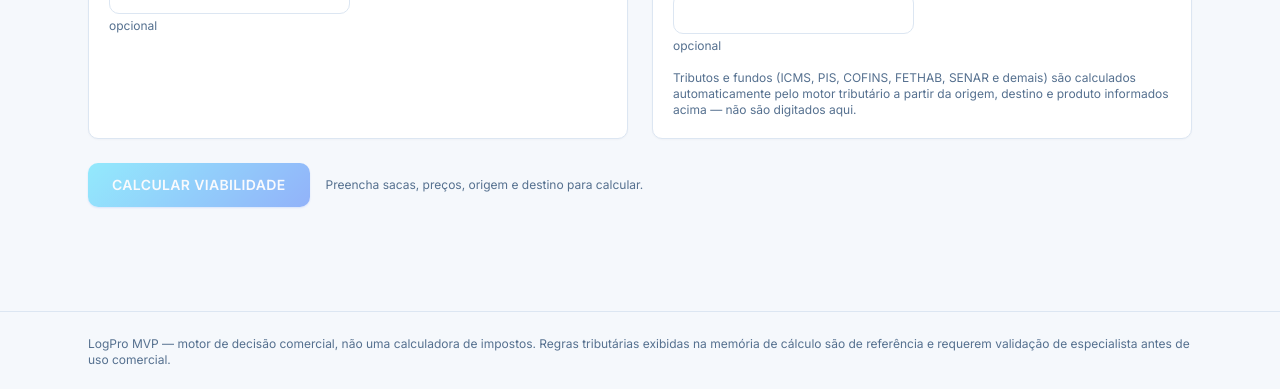
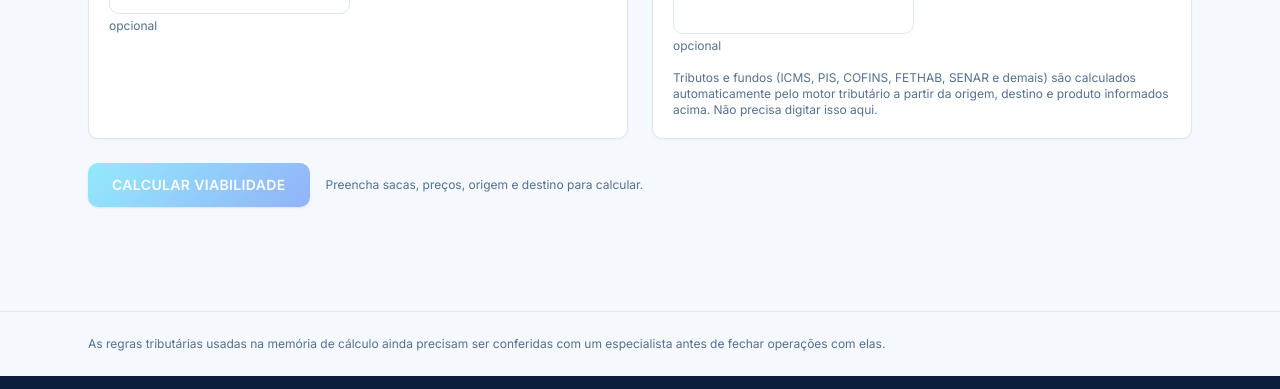
Before and after one commit to Moliver63/Logpro01, a React (Vite) app in the folder frontend/: page / in a window 1280 px wide. Shown: the part 892-1281 px from the top of the page. Built offline with nearby package versions, Linux system fonts and the light colour scheme; no server answers.

Commit message:
fix(frontend): revisar textos da interface - remover mencao a MVP e travessoes usados como separador

```diff
--- a/frontend/src/App.tsx
+++ b/frontend/src/App.tsx
@@ -122,9 +122,8 @@ export default function App() {
 
       <footer className="mt-16 border-t border-borda py-6">
         <p className="mx-auto max-w-6xl px-6 font-body text-xs text-tintaSuave">
-          LogPro MVP — motor de decisão comercial, não uma calculadora de impostos. Regras tributárias
-          exibidas na memória de cálculo são de referência e requerem validação de especialista antes de
-          uso comercial.
+          As regras tributárias usadas na memória de cálculo ainda precisam ser conferidas com um
+          especialista antes de fechar operações com elas.
         </p>
       </footer>
     </div>
--- a/frontend/src/components/CalculationMemory.tsx
+++ b/frontend/src/components/CalculationMemory.tsx
@@ -8,7 +8,7 @@ const origemLabel: Record<string, string> = {
   informado_usuario: "informado por você",
   calculado_sistema: "calculado pelo sistema",
   api_externa: "obtido de API externa",
-  estimado: "estimado — atenção",
+  estimado: "estimado, ainda sem confirmação",
 };
 
 export function CalculationMemory({ resultado }: { resultado: ResultadoOperacao }) {
@@ -49,7 +49,7 @@ export function CalculationMemory({ resultado }: { resultado: ResultadoOperacao
               ))}
               {resultado.tributos.itens.length === 0 && (
                 <p className="font-body text-[13px] text-tintaSuave">
-                  Nenhuma regra tributária aplicada — ver pendências acima.
+                  Nenhuma regra tributária aplicada aqui. Veja as pendências acima.
                 </p>
               )}
             </div>
--- a/frontend/src/components/OperationForm/index.tsx
+++ b/frontend/src/components/OperationForm/index.tsx
@@ -159,8 +159,8 @@ export function OperationForm({ form, set }: Props) {
         </div>
         <p className="mt-4 text-xs text-tintaSuave">
           Tributos e fundos (ICMS, PIS, COFINS, FETHAB, SENAR e demais) são calculados automaticamente
-          pelo motor tributário a partir da origem, destino e produto informados acima — não são
-          digitados aqui.
+          pelo motor tributário a partir da origem, destino e produto informados acima. Não precisa
+          digitar isso aqui.
         </p>
       </Card>
     </div>
```
